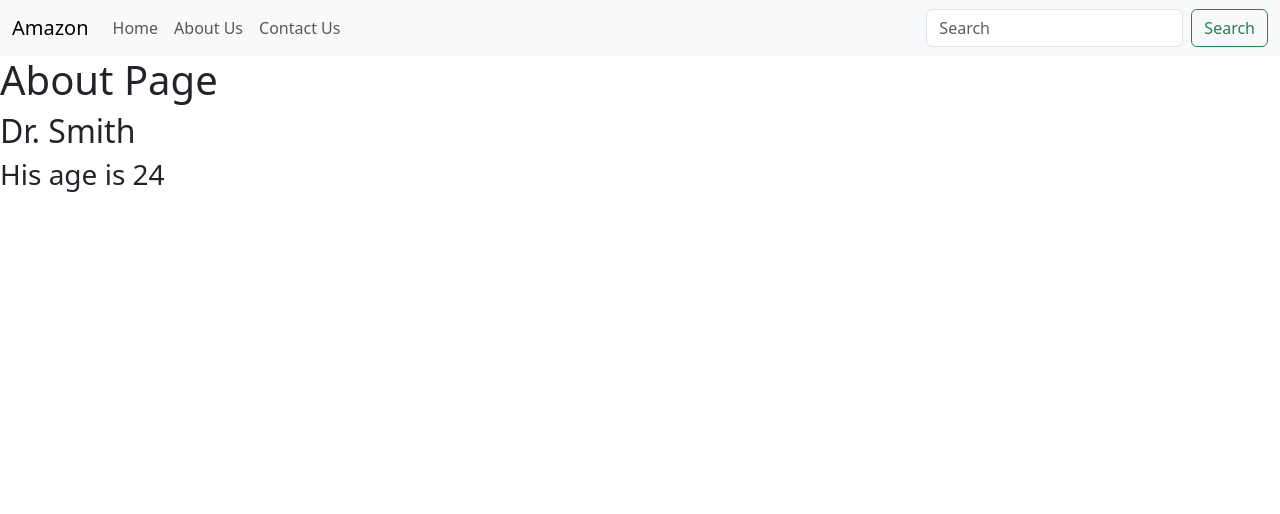
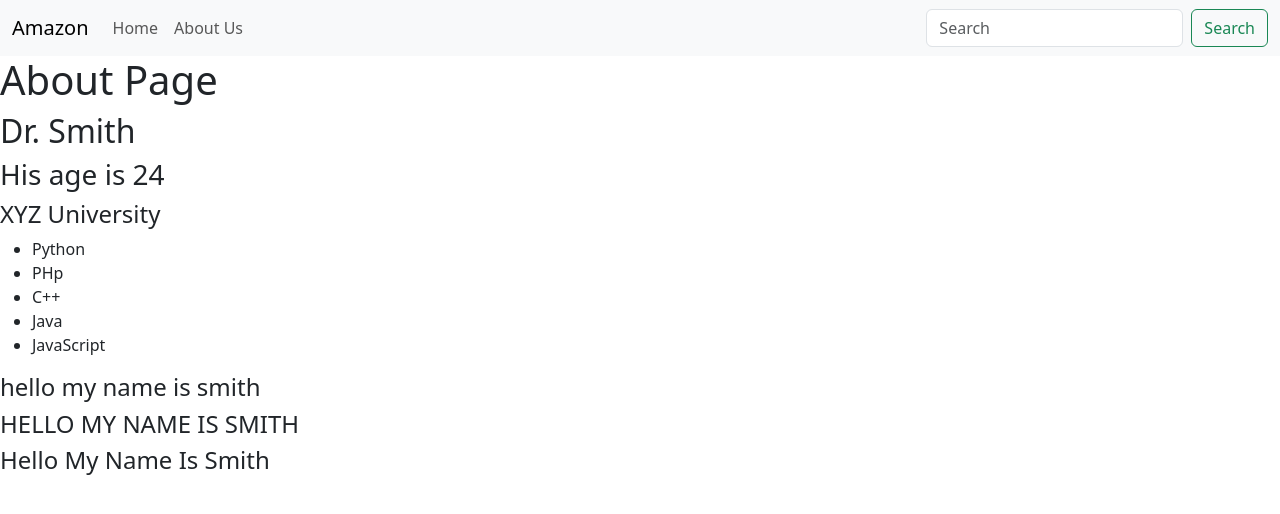
Before and after one commit to sukhioo7/Django-Class, a Django app: page /about/ in a window 1280 px wide. Shown: the top 514 px of the page. Run offline with Django 5.2, Linux system fonts and the light colour scheme.

Commit message:
parameters and Jinja

```diff
--- a/Amazon/Amazon/urls.py
+++ b/Amazon/Amazon/urls.py
@@ -21,9 +21,11 @@ from . import views
 urlpatterns = [
     path('',views.home,name="home"),
     path("about/", views.about,name='about'),
-    path("contact/", views.contact,name='contact'),
+    path("contact/<str:name>/<int:age>/", views.contact,name='contact'),
     path("admin/", admin.site.urls),
 ]
 
+# best-courses-in-mohali
+
 
 # www.amazon.com/
--- a/Amazon/Amazon/views.py
+++ b/Amazon/Amazon/views.py
@@ -6,14 +6,25 @@ def home(request):
 def about(request):
     who = 'Dr. Smith'
     age = 24
-    profession = 'Doctor'
+    profession = 'Developer'
 
     data = {
         'person_name':who,
+        'intro':'heLLo My nAmE is sMith',
         'age':age,
-        'profession':profession
+        'profession':profession,
+        'subject': ['Python','PHp','C++','Java','JavaScript'],
+        'qualifications': {
+            'graduation_year':2015,
+            'university':'XYZ University',
+            'major':'Computer Science'
+        }
     }
     return render(request,'about.html',context=data)
 
-def contact(request):
-    return render(request,'contact.html')
+def contact(request,name,age):
+    data = {
+        'name':name,
+        'age':age,
+    }
+    return render(request,'contact.html',context=data)
--- a/Amazon/templates/about.html
+++ b/Amazon/templates/about.html
@@ -11,6 +11,21 @@
     <h1>About Page</h1>
     <h2>{{person_name}}</h2>
     <h3>His age is {{age}}</h3>
+    <h4>{{qualifications.university}}</h4>
+    {% if profession == 'Developer' %}
+        <ul>
+          {% for sub in subject %}
+            <li>{{sub}}</li>
+          {% endfor %}
+        </ul>
+    {% elif profession == 'Doctor' %}
+        <h4>He is a Doctor</h4>
+    {% else %}
+        <h4>I Don't know what he do.</h4>
+    {% endif %}
+    <h4>{{intro|lower}}</h4>
+    <h4>{{intro|upper}}</h4>
+    <h4>{{intro|title}}</h4>
     <script src="https://cdn.jsdelivr.net/npm/bootstrap@5.3.3/dist/js/bootstrap.bundle.min.js" integrity="sha384-YvpcrYf0tY3lHB60NNkmXc5s9fDVZLESaAA55NDzOxhy9GkcIdslK1eN7N6jIeHz" crossorigin="anonymous"></script>
   </body>
 </html>
--- a/Amazon/templates/contact.html
+++ b/Amazon/templates/contact.html
@@ -9,6 +9,8 @@
   <body>
     {% include 'navbar.html' %}
     <h1>Contact Page</h1>
+    <h3>{{name}}</h3>
+    <h3>{{age}}</h3>
     <script src="https://cdn.jsdelivr.net/npm/bootstrap@5.3.3/dist/js/bootstrap.bundle.min.js" integrity="sha384-YvpcrYf0tY3lHB60NNkmXc5s9fDVZLESaAA55NDzOxhy9GkcIdslK1eN7N6jIeHz" crossorigin="anonymous"></script>
   </body>
 </html>
--- a/Amazon/templates/navbar.html
+++ b/Amazon/templates/navbar.html
@@ -13,7 +13,7 @@
                 <a class="nav-link" href="{% url 'about' %}">About Us</a>
             </li>
             <li class="nav-item">
-                <a class="nav-link" href="{% url 'contact' %}">Contact Us</a>
+               {# <a class="nav-link" href="{% url 'contact' %}">Contact Us</a> #}
             </li>
         </ul>
         <form class="d-flex" role="search">
```
